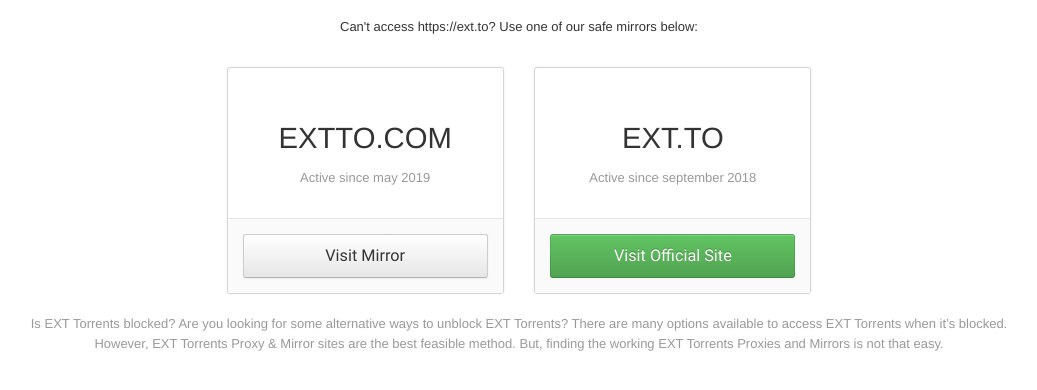
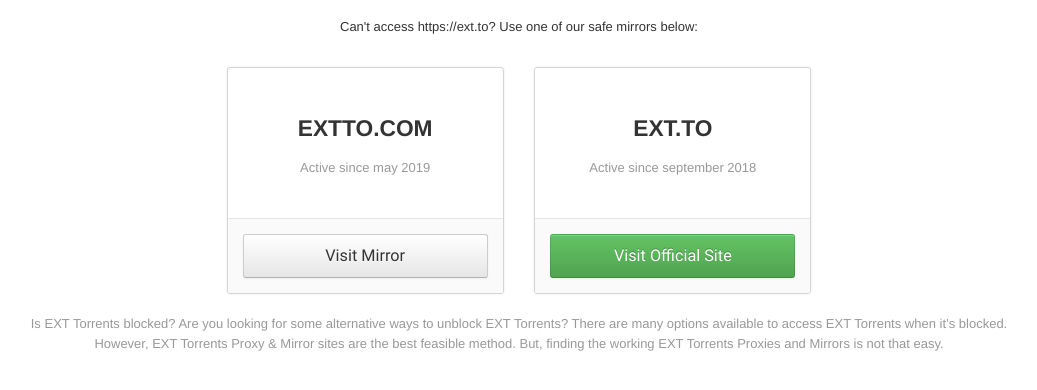
Before and after one commit to ext-proxy/ext-proxy.github.io, a plain HTML site: page index.html in a window 1280 px wide. Shown: the part 186-576 px from the top of the page, without its empty margins (121-1158 px from the left). Drawn offline with Linux system fonts and the light colour scheme.

Commit message:
Update index.html

```diff
--- a/index.html
+++ b/index.html
@@ -30,7 +30,7 @@
 						<div class="span3 offset3">
 							<div class="plan">
 								<div class="plan-name">
-									<h2>EXTTO.COM</h2>
+									<h3>EXTTO.COM</h3>
 									<p class="muted">Active since may 2019</p>
 								</div>
 
@@ -44,7 +44,7 @@
 						<div class="span3">
 							<div class="plan prefered">
 								<div class="plan-name">
-									<h2>EXT.TO</h2>
+									<h3>EXT.TO</h3>
 									<p class="muted">Active since september 2018</p>
 								</div>
 
```
